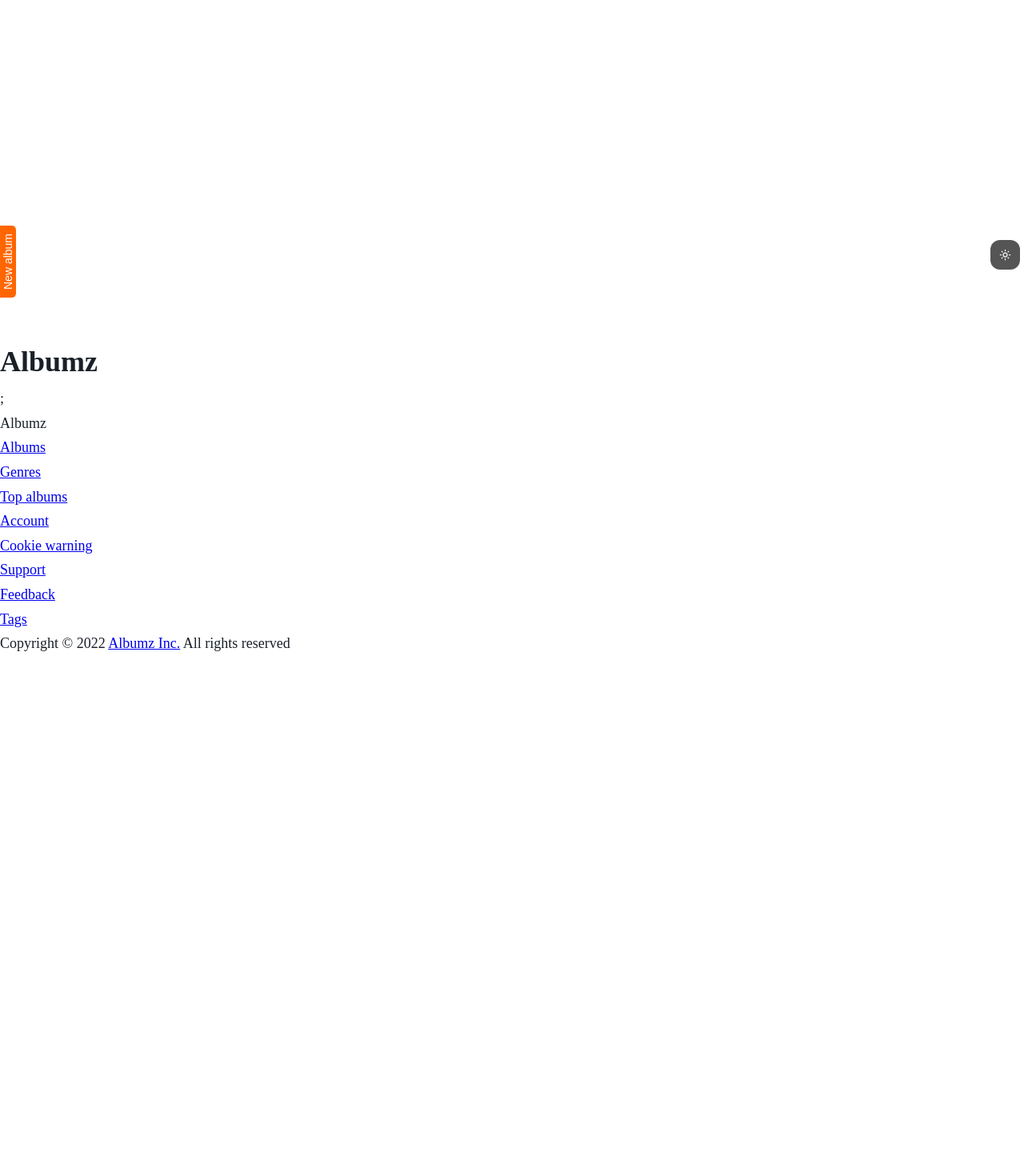
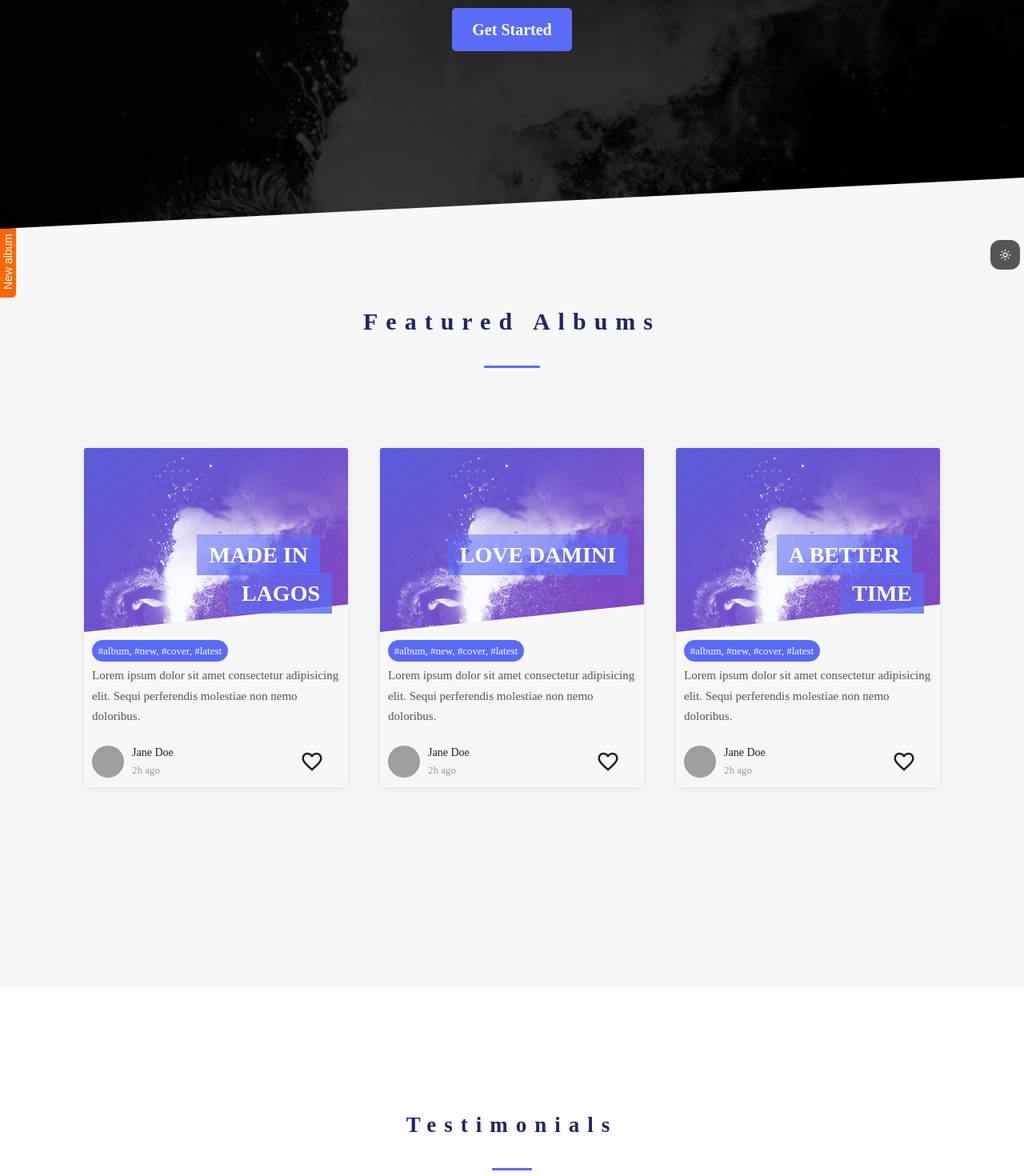
Before and after one commit to esteemayo/next-albumz-client, a Next.js app: page / in a window 1280 px wide. Shown: the part 378-1848 px from the top of the page at 80% size. Before the commit the page ends 1198 px from the top, so only its background shows below. Built offline with nearby package versions, Linux system fonts and the light colour scheme; grey boxes are pictures that could not be loaded.

Commit message:
imported featured albums and top reviews components

```diff
--- a/pages/index.js
+++ b/pages/index.js
@@ -1,11 +1,15 @@
-import Image from 'next/image';
-import styles from '../styles/Home.module.scss';
+import Hero from '@/components/Hero';
+import TopReviews from '@/components/TopReviews';
+import FeaturedAlbums from '@/components/FeaturedAlbums';
+import styles from '@/styles/Home.module.scss';
 
 const Home = () => {
   return (
-    <div className={styles.container}>
-      <h1>Albumz</h1>
-    </div>
+    <>
+      <Hero />
+      <FeaturedAlbums />
+      <TopReviews />
+    </>
   );
 };
 
```
